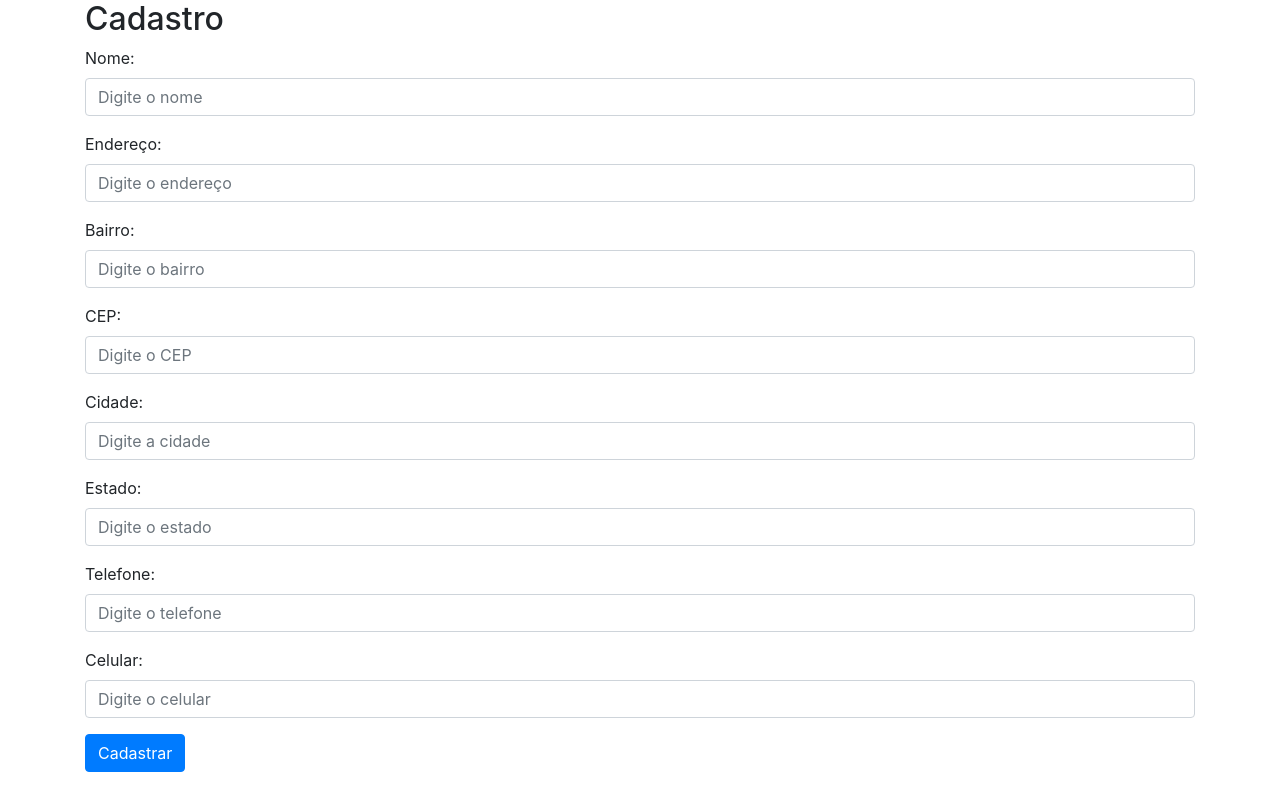
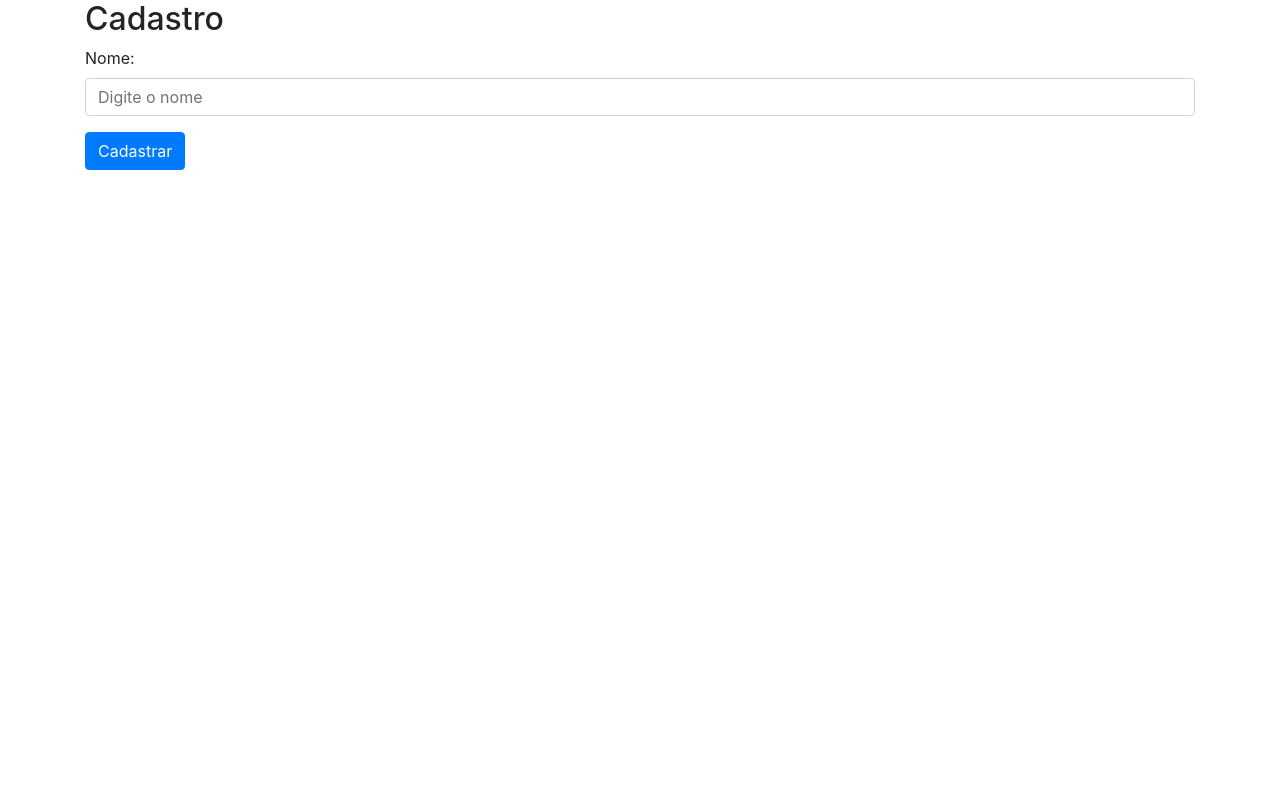
Before and after one commit to RgoSL/Projeto-Web-, a PHP site: page / in a window 1280 px wide. Run offline with PHP 8.4, Linux system fonts and the light colour scheme.

Commit message:
index.php

```diff
--- a/ProjetoWeb/index.php
+++ b/ProjetoWeb/index.php
@@ -1,46 +1,19 @@
 <!DOCTYPE html>
 <html>
 <head>
-    <title>Tela de Cadastro</title>
-    <link rel="stylesheet" href="https://stackpath.bootstrapcdn.com/bootstrap/4.5.2/css/bootstrap.min.css">
+    <title>Tela de Cadastro</title> <!-- Título da página -->
+    <link rel="stylesheet" href="https://stackpath.bootstrapcdn.com/bootstrap/4.5.2/css/bootstrap.min.css"> <!-- Importação do framework Bootstrap para estilização -->
 </head>
 <body>
     <div class="container">
-        <h2>Cadastro</h2>
-        <form method="POST" action="controller/pessoaController.php">
+        <h2>Cadastro</h2> <!-- Título da seção de cadastro -->
+        <form method="POST" action="controller/pessoaController.php"> <!-- Formulário de envio de dados para o controlador PHP -->
             <div class="form-group">
-                <label for="nome">Nome:</label>
-                <input type="text" class="form-control" id="nome" name="nome" placeholder="Digite o nome">
+                <label for="nome">Nome:</label> <!-- Campo de entrada para o nome -->
+                <input type="text" class="form-control" id="nome" name="nome" placeholder="Digite o nome"> <!-- Campo de texto para inserção do nome -->
             </div>
-            <div class="form-group">
-                <label for="endereco">Endereço:</label>
-                <input type="text" class="form-control" id="endereco" name="endereco" placeholder="Digite o endereço">
-            </div>
-            <div class="form-group">
-                <label for="bairro">Bairro:</label>
-                <input type="text" class="form-control" id="bairro" name="bairro" placeholder="Digite o bairro">
-            </div>
-            <div class="form-group">
-                <label for="cep">CEP:</label>
-                <input type="text" class="form-control" id="cep" name="cep" placeholder="Digite o CEP">
-            </div>
-            <div class="form-group">
-                <label for="cidade">Cidade:</label>
-                <input type="text" class="form-control" id="cidade" name="cidade" placeholder="Digite a cidade">
-            </div>
-            <div class="form-group">
-                <label for="estado">Estado:</label>
-                <input type="text" class="form-control" id="estado" name="estado" placeholder="Digite o estado">
-            </div>
-            <div class="form-group">
-                <label for="telefone">Telefone:</label>
-                <input type="text" class="form-control" id="telefone" name="telefone" placeholder="Digite o telefone">
-            </div>
-            <div class="form-group">
-                <label for="celular">Celular:</label>
-                <input type="text" class="form-control" id="celular" name="celular" placeholder="Digite o celular">
-            </div>
-            <button type="submit" class="btn btn-primary">Cadastrar</button>
+            <!-- Repetições similares para os outros campos de entrada: endereço, bairro, CEP, cidade, estado, telefone, celular -->
+            <button type="submit" class="btn btn-primary">Cadastrar</button> <!-- Botão de envio do formulário -->
         </form>
     </div>
 </body>
```
